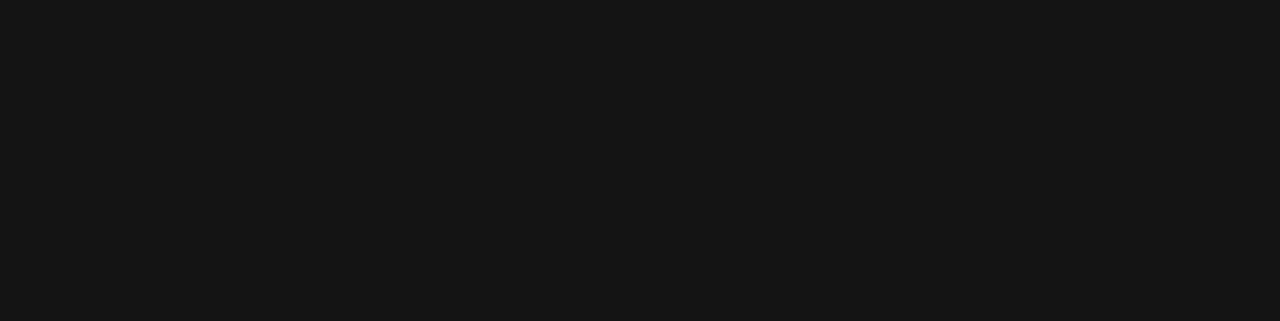
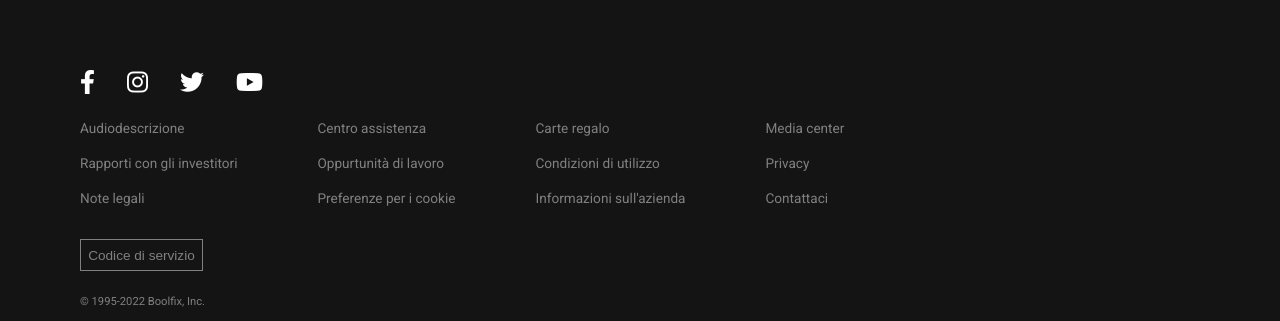
Before and after one commit to StefaniaSgreva/vite-boolflix, a Vue app: page / in a window 1280 px wide. Shown: the part 1127-1448 px from the top of the page. Before the commit the page ends 1197 px from the top, so only its background shows below. Built offline with nearby package versions, Linux system fonts and the light colour scheme; no server answers.

Commit message:
added footer

```diff
--- a/src/App.vue
+++ b/src/App.vue
@@ -9,21 +9,24 @@
       <ItemList title="Tv Series" :items="store.Series"/>
     </div>
   </main>
+  <AppFooter/>
 </template>
 
 <script>
 import AppHeader from './components/AppHeader.vue';
 import ItemList from './components/ItemList.vue';
 import AppHome from './components/AppHome.vue';
+import AppFooter from './components/AppFooter.vue';
 // import axios from 'axios';
 import {store} from './store';
 
   export default {
       components: {
-      AppHeader,
-      ItemList,
-      AppHome
-    },
+    AppHeader,
+    ItemList,
+    AppHome,
+    AppFooter
+},
       data(){
         return{
           store,
--- a/src/assets/styles/main.scss
+++ b/src/assets/styles/main.scss
@@ -4,6 +4,8 @@
 @import '@fortawesome/fontawesome-free/scss/fontawesome.scss';
 @import '@fortawesome/fontawesome-free/scss/solid.scss';
 @import '@fortawesome/fontawesome-free/scss/regular.scss';
+@import '@fortawesome/fontawesome-free/scss/brands.scss';
+
 
 
 @import url('https://fonts.googleapis.com/css2?family=Roboto:wght@100;300;400;500;700;900&display=swap');
@@ -147,3 +149,20 @@
 // .right-handle:hover::after{
 //     content: \203A;
 // }
+
+//FOOTER
+ul{
+    list-style: none;
+
+    li a{
+        text-decoration: none;
+        color: $link-gray;
+        font-size: .85rem;
+        padding-right: 5rem;
+        line-height: 2.2rem;
+        cursor: pointer;
+    }
+   li a:hover{
+    text-decoration: underline;
+   }
+}
--- a/src/assets/styles/partials/_variables.scss
+++ b/src/assets/styles/partials/_variables.scss
@@ -4,6 +4,7 @@
 $boolfix-red: #e50914;
 $boolfix-dark-red: #bb0a13;
 $btn-gray: #505050;
+$link-gray: #808080;
 
 
 //TYPOGRAPHY
--- /dev/null
+++ b/src/components/AppFooter.vue
@@ -0,0 +1,65 @@
+<template>
+    <div class="social-links">
+        <a href="#"><i class="fa-brands fa-facebook-f"></i></a>
+        <a href="#"><i class="fa-brands fa-instagram"></i></a>
+        <a href="#"><i class="fa-brands fa-twitter"></i></a>
+        <a href="#"><i class="fa-brands fa-youtube"></i></a>
+    </div>
+    <div class="footer-container">
+        <FooterMenu v-for="(menu,index) in navBars" :key="index" :item="menu"/>
+    </div>
+    <button class="btn-footer">Codice di servizio</button>
+    <div class="copyright">©  1995-2022 Boolfix, Inc.</div>
+</template>
+
+<script>
+import {menu} from '../data/footer.js'
+import FooterMenu from './FooterMenu.vue';
+    export default {
+        name: 'AppFooter',
+        components: {FooterMenu},
+        data(){
+            return{
+                navBars: menu,
+            }
+        }
+    }
+</script>
+
+<style lang="scss" scoped>
+@use '../assets/styles/partials/variables' as *;
+.footer-container{
+    margin: 1rem 5rem;
+    display: flex;
+    justify-content: flex-start;
+    align-items: center;
+}
+.social-links{
+    margin-left: 5rem;
+    i{
+        color: $text-color;
+        margin-right: 2rem;
+        font-size: 1.5rem;
+
+    }
+}
+.btn-footer{
+    margin-left: 5rem;
+    margin-bottom: 1.5rem;
+    background-color: transparent;
+    border: 1px solid $link-gray;
+    color: $link-gray;
+    padding:.45rem;
+    cursor: pointer;
+    font-size: .85rem;
+}
+.btn-footer:hover{
+    color: $text-color;
+}
+.copyright{
+    margin-left: 5rem;
+    margin-bottom: 1rem;
+    font-size: .70rem;
+    color: $link-gray;
+}
+</style>
--- /dev/null
+++ b/src/components/FooterMenu.vue
@@ -0,0 +1,30 @@
+<template>
+    <div class="footer-links">
+        <nav>
+            <ul>
+                <li v-for="(link,index) in item.footerLinks" :key="index">
+                <a :href="link.url">{{link.text}}</a></li>
+            </ul>
+        </nav>
+    </div>
+</template>
+
+<script>
+
+    export default {
+        name: 'FooterMenu',
+        props: [
+            'item'
+        ]
+    }
+</script>
+
+<style lang="scss" scoped>
+    .footer-links{
+        display: flex;
+        justify-content: flex-start;
+        align-items: center;
+        margin-bottom: .45rem;
+
+    }
+</style>
--- /dev/null
+++ b/src/data/footer.js
@@ -0,0 +1,68 @@
+const menu =[
+	{
+		footerLinks: [
+			{
+				text: "Audiodescrizione",
+				url: "#",
+			},
+			{
+				text: "Rapporti con gli investitori",
+				url: "#",
+			},
+			{
+				text: "Note legali",
+				url: "#",
+			}
+
+		]
+	},
+	{
+		footerLinks: [
+			{
+				text: "Centro assistenza",
+				url: "#",
+			},
+			{
+				text: "Oppurtunità di lavoro",
+				url: "#",
+			},
+			{
+				text: "Preferenze per i cookie",
+				url: "#",
+			}
+		]
+	},
+    {
+		footerLinks: [
+			{
+				text: "Carte regalo",
+				url: "#",
+			},
+			{
+				text: "Condizioni di utilizzo",
+				url: "#",
+			},
+			{
+				text: "Informazioni sull'azienda",
+				url: "#",
+			}
+		]
+	},
+    {
+		footerLinks: [
+			{
+				text: "Media center",
+				url: "#",
+			},
+			{
+				text: "Privacy",
+				url: "#",
+			},
+			{
+				text: "Contattaci",
+				url: "#",
+			}
+		]
+	}
+];
+export {menu};
```
